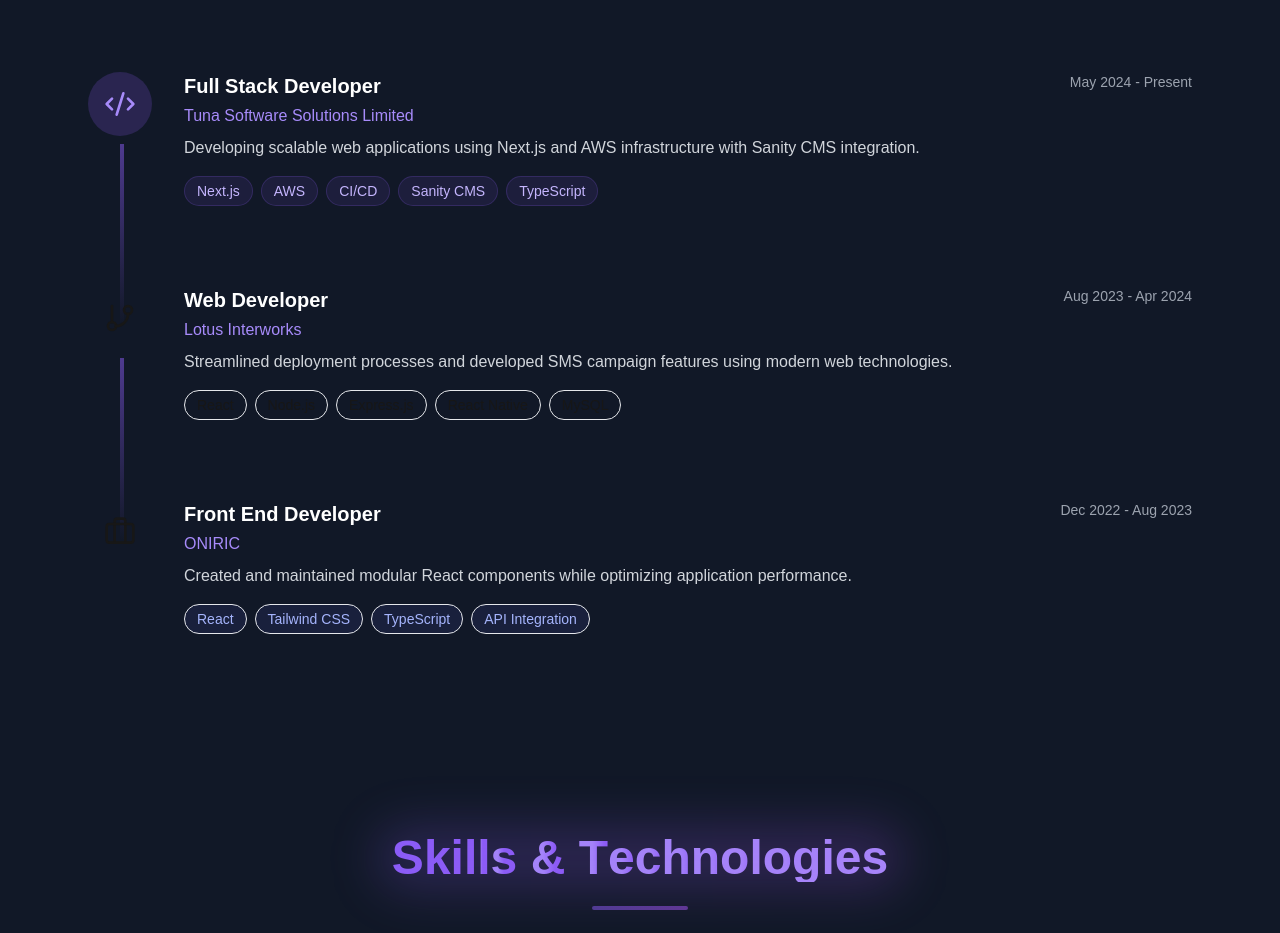
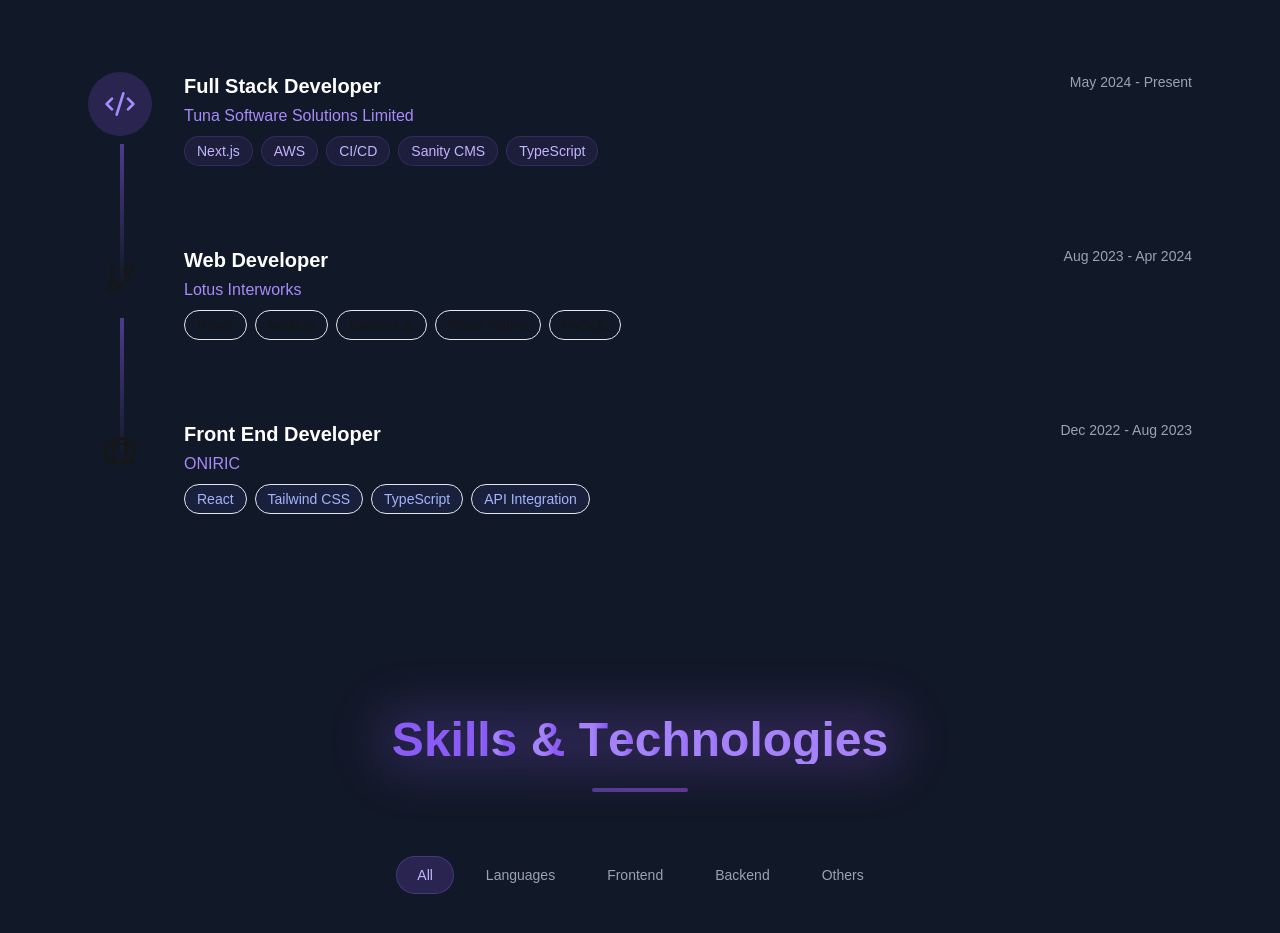
Before and after one commit to M-A-N-I-K/manik-dingra, a Next.js app: page / in a window 1280 px wide. Shown: the part 980-1913 px from the top of the page. Built offline with nearby package versions, Linux system fonts and the light colour scheme.

Commit message:
removed description for my experiences

```diff
--- a/components/experience-section.tsx
+++ b/components/experience-section.tsx
@@ -8,7 +8,7 @@
     title: string;
     company: string;
     period: string;
-    description: string;
+    description?: string;
     skills: string[];
     icon: any;
     color: string;
@@ -19,7 +19,7 @@
         title: "Full Stack Developer",
         company: "Tuna Software Solutions Limited",
         period: "May 2024 - Present",
-        description: "Developing scalable web applications using Next.js and AWS infrastructure with Sanity CMS integration.",
+        // description: "Developing scalable web applications using Next.js and AWS infrastructure with Sanity CMS integration.",
         skills: ["Next.js", "AWS", "CI/CD", "Sanity CMS", "TypeScript"],
         icon: Code2,
         color: "violet"
@@ -28,7 +28,7 @@
         title: "Web Developer",
         company: "Lotus Interworks",
         period: "Aug 2023 - Apr 2024",
-        description: "Streamlined deployment processes and developed SMS campaign features using modern web technologies.",
+        // description: "Streamlined deployment processes and developed SMS campaign features using modern web technologies.",
         skills: ["React", "Node.js", "Express.js", "React Native", "MySQL"],
         icon: GitBranch,
         color: "blue"
@@ -37,7 +37,7 @@
         title: "Front End Developer",
         company: "ONIRIC",
         period: "Dec 2022 - Aug 2023",
-        description: "Created and maintained modular React components while optimizing application performance.",
+        // description: "Created and maintained modular React components while optimizing application performance.",
         skills: ["React", "Tailwind CSS", "TypeScript", "API Integration"],
         icon: Briefcase,
         color: "indigo"
@@ -81,7 +81,7 @@
                         <span className="text-gray-400 text-xs md:text-sm mt-1 md:mt-0">{data.period}</span>
                     </div>
 
-                    <p className="text-gray-300 mb-4 text-sm md:text-base text-center md:text-left">{data.description}</p>
+                    {/* <p className="text-gray-300 mb-4 text-sm md:text-base text-center md:text-left">{data.description}</p> */}
 
                     {/* Skills */}
                     <div className="flex flex-wrap justify-center md:justify-start gap-2">
```
